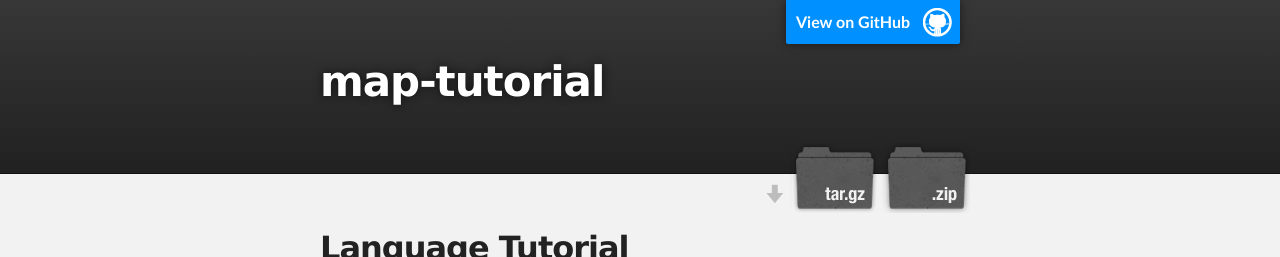
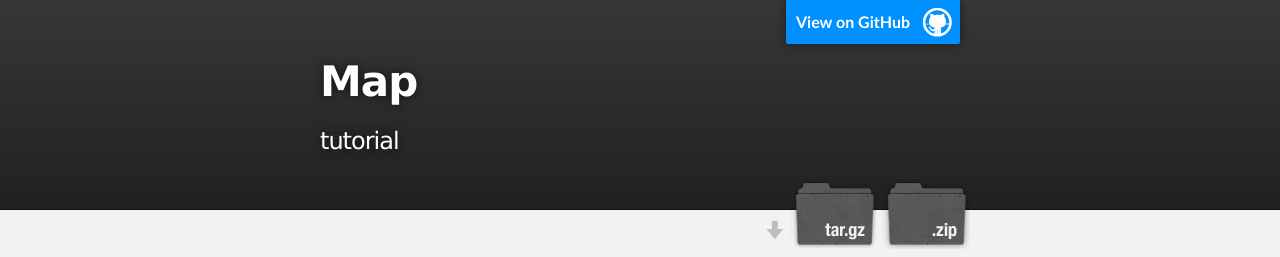
Before and after one commit to PLT-MAP/map, a plain HTML site: page index.html in a window 1280 px wide. Shown: the top 257 px of the page. Drawn offline with Linux system fonts and the light colour scheme.

```diff
--- a/index.html
+++ b/index.html
@@ -4,11 +4,11 @@
   <head>
     <meta charset='utf-8' />
     <meta http-equiv="X-UA-Compatible" content="chrome=1" />
-    <meta name="description" content="map-tutorial : " />
+    <meta name="description" content="Map : tutorial" />
 
     <link rel="stylesheet" type="text/css" media="screen" href="stylesheets/stylesheet.css">
 
-    <title>map-tutorial</title>
+    <title>Map</title>
   </head>
 
   <body>
@@ -18,8 +18,8 @@
         <header class="inner">
           <a id="forkme_banner" href="https://github.com/PLT-MAP/map">View on GitHub</a>
 
-          <h1 id="project_title">map-tutorial</h1>
-          <h2 id="project_tagline"></h2>
+          <h1 id="project_title">Map</h1>
+          <h2 id="project_tagline">tutorial</h2>
 
             <section id="downloads">
               <a class="zip_download_link" href="https://github.com/PLT-MAP/map/zipball/master">Download this project as a .zip file</a>
@@ -431,7 +431,7 @@
     <!-- FOOTER  -->
     <div id="footer_wrap" class="outer">
       <footer class="inner">
-        <p class="copyright">map-tutorial maintained by <a href="https://github.com/PLT-MAP">PLT-MAP</a></p>
+        <p class="copyright">Map maintained by <a href="https://github.com/PLT-MAP">PLT-MAP</a></p>
         <p>Published with <a href="http://pages.github.com">GitHub Pages</a></p>
       </footer>
     </div>
```
Also changed, not shown: params.json (+1 -1 lines).
